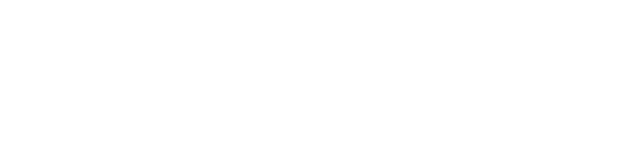
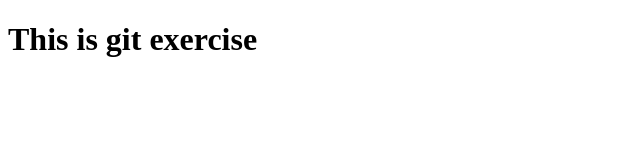
Before and after one commit to kemin-webdesign/Environment2-Assignmet1, a plain HTML site: page index.html in a window 1280 px wide. Shown: the whole page, without its empty margins (0-640 px from the left). Drawn offline with Linux system fonts and the light colour scheme.

Commit message:
change html

```diff
--- a/index.html
+++ b/index.html
@@ -6,6 +6,6 @@
     <title>git exercise</title>
 </head>
 <body>
-
+    <h1>This is  git exercise</h1>
 </body>
 </html>
```
